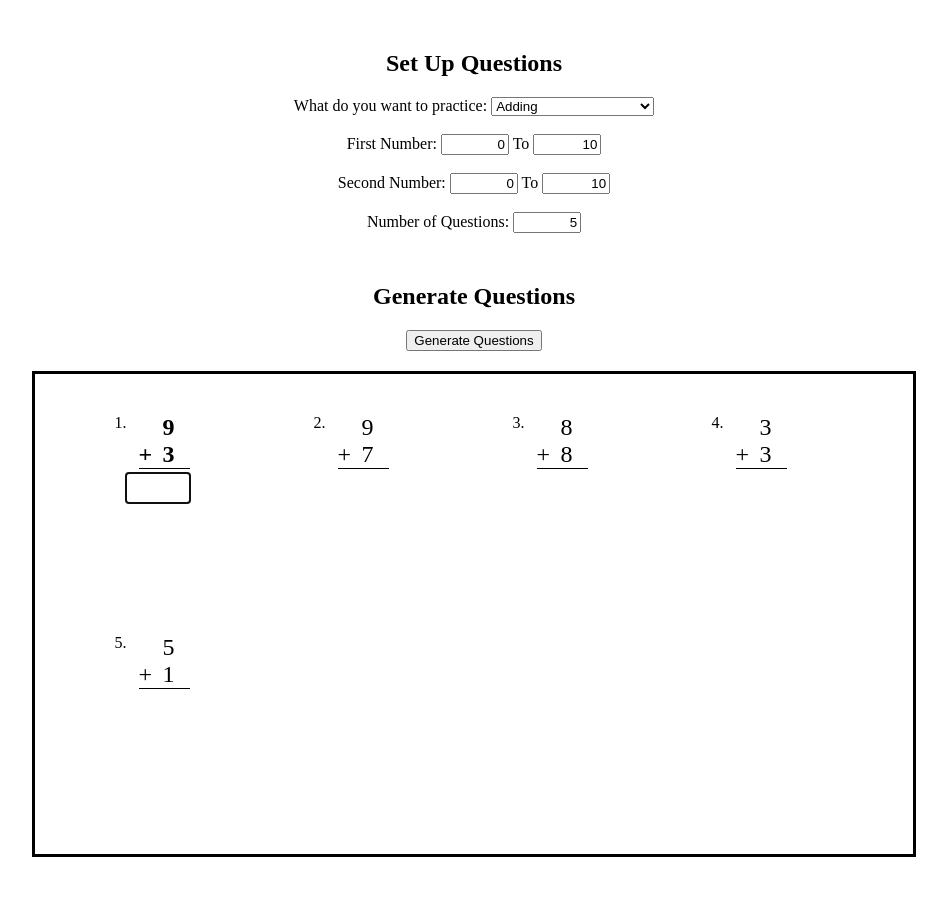
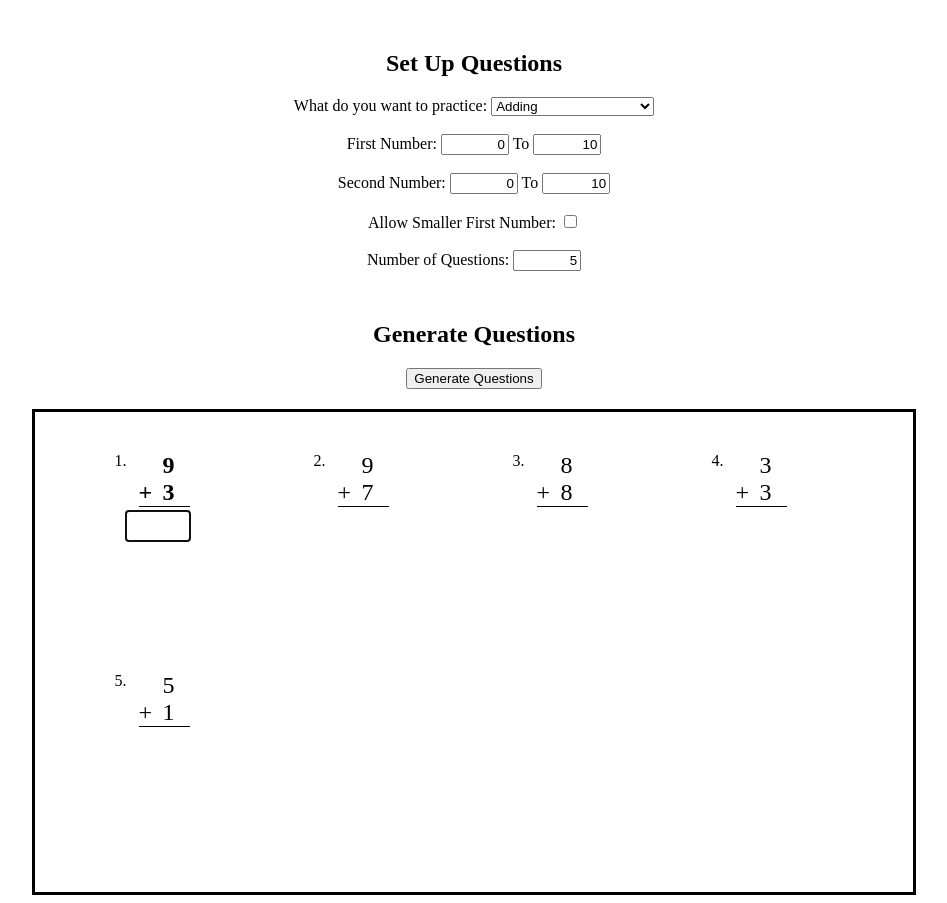
Before and after one commit to ykiflawi/ykiflawi.github.io, a website with bundled scripts: page arithmatics.html in a window 1280 px wide. Shown: the whole page, without its empty margins (166-1113 px from the left). Before the commit the page ends 865 px from the top, so only its background shows below. Built offline with nearby package versions, Linux system fonts and the light colour scheme.

Commit message:
bug fix and introduction of allowSmallerFirstOperand checkbox

```diff
--- a/arithmatics.html
+++ b/arithmatics.html
@@ -55,6 +55,15 @@
       />
       <br />
       <br />
+      <label for="allowSmallerFirstOperand">Allow Smaller First Number:</label>
+      <input
+        type="checkbox"
+        name="allowSmallerFirstOperand"
+        value="allowSmallerFirstOperand"
+        id="allowSmallerFirstOperand"
+      />
+      <br />
+      <br />
       <label for="numQuestions">Number of Questions: </label>
       <input type="number" value="5" name="numQuestions" id="numQuestions" />
     </div>
--- a/arithmatics.js
+++ b/arithmatics.js
@@ -8,6 +8,7 @@ export class Generator {
   static maxFirstOperand = 10
   static minSecondOperand = 0
   static maxSecondOperand = 10
+  static allowSmallerFirstOperand = true
   static numQuestions = 5
   static questions = []
   static initialLoad = true
@@ -25,9 +26,14 @@ export class Generator {
       this.minSecondOperand = parseInt(defaults.minSecond)
       $("#minSecondOperand").val(defaults.minSecond)
     }
-    if (defaults.maxFirst) {
+    if (defaults.maxSecond) {
       this.maxSecondOperand = parseInt(defaults.maxSecond)
       $("#maxSecondOperand").val(defaults.maxSecond)
+    }
+    if (defaults.allowSmallerFirst) {
+      this.allowSmallerFirstOperand = defaults.allowSmallerFirst
+      $("#allowSmallerFirstOperand")[0].checked =
+        defaults.allowSmallerFirst === "true"
     }
     if (defaults.operator) {
       this.operator = defaults.operator
@@ -165,8 +171,7 @@ export class Generator {
     let op = ""
 
     if (
-      Generator.minFirstOperand >= 0 &&
-      Generator.minSecondOperand >= 0 &&
+      $("#allowSmallerFirstOperand")[0].checked == false &&
       firstOperand < secondOperand
     ) {
       const tmp = firstOperand
```
